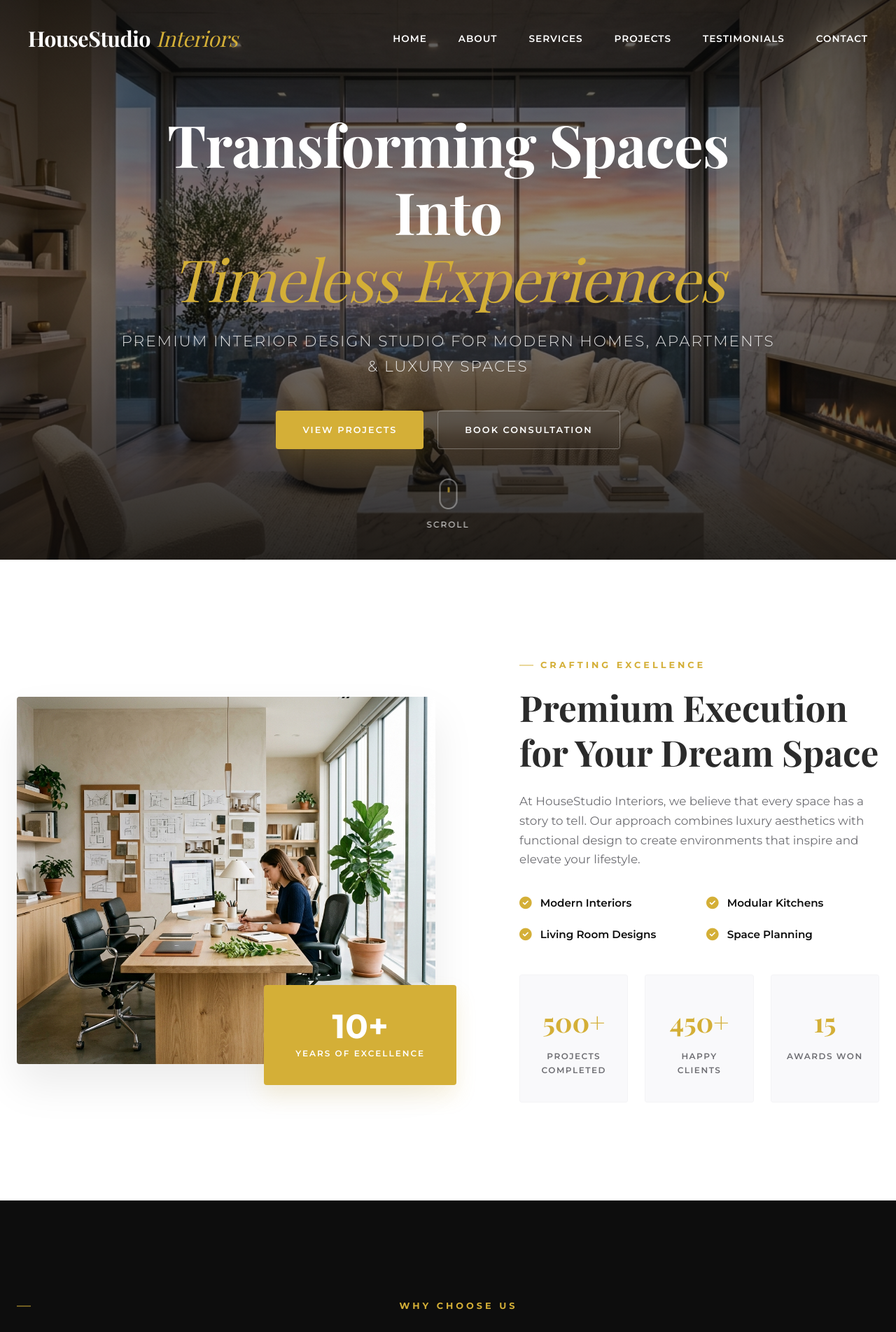
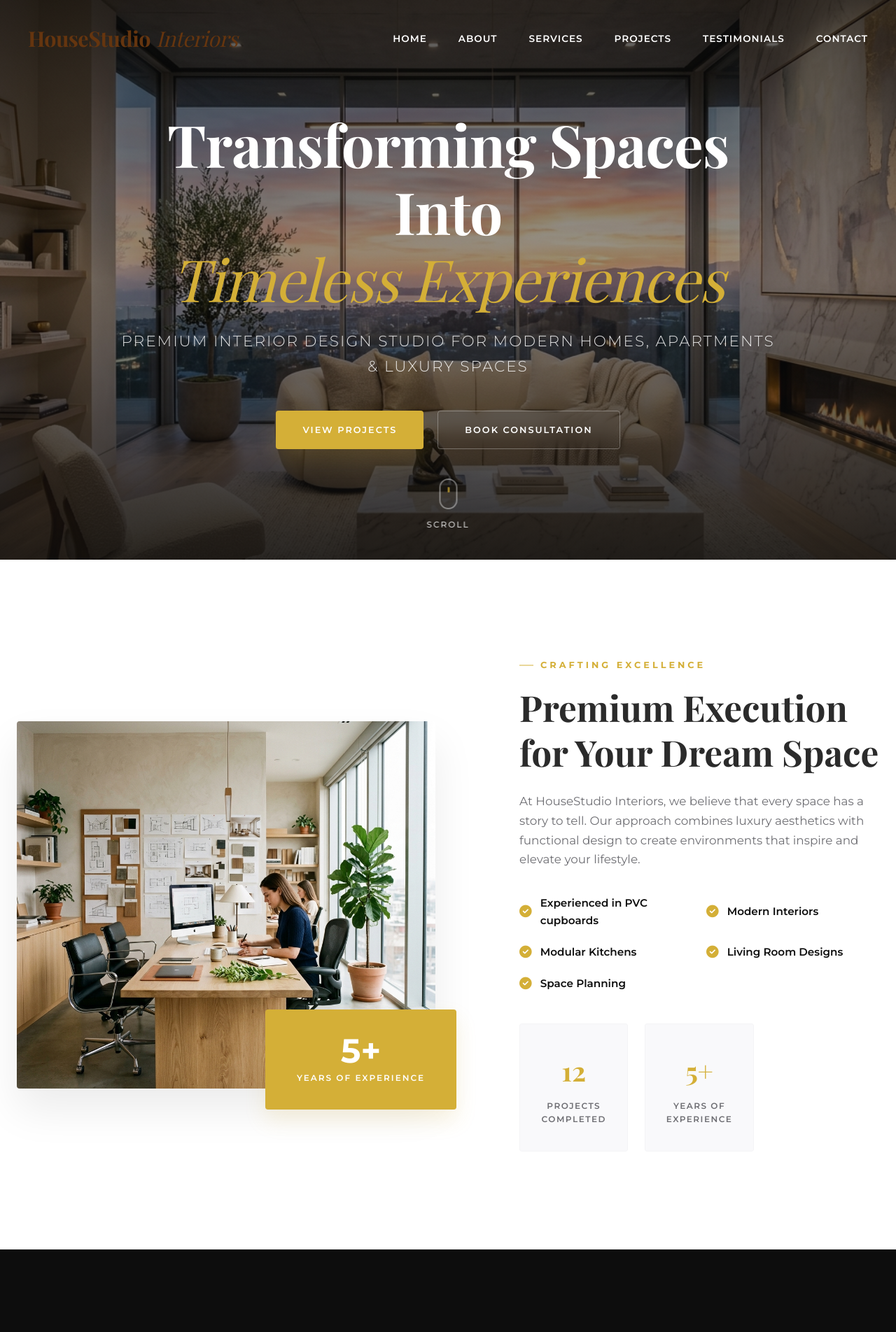
Before and after one commit to mani8979/house, a Next.js app: page / in a window 1280 px wide. Shown: the top 1904 px of the page at 70% size. Built offline with nearby package versions, Linux system fonts and the light colour scheme; no server answers.

Commit message:
Update House Studio styling, about content, and remove 3D visualization

```diff
--- a/src/app/globals.css
+++ b/src/app/globals.css
@@ -206,7 +206,7 @@ img {
     font-family: var(--font-playfair), serif;
     font-size: 1.9rem;
     font-weight: 700;
-    color: var(--white);
+    color: #65350F;
     letter-spacing: -0.5px;
     display: flex;
     align-items: center;
@@ -215,7 +215,7 @@ img {
 
 .logo span {
     font-weight: 400;
-    color: var(--primary);
+    color: #65350F;
     font-style: italic;
 }
 
--- a/src/components/About.js
+++ b/src/components/About.js
@@ -76,6 +76,7 @@ export default function About({ data }) {
   }, []);
 
   const features = data?.features?.length ? data.features : [
+    'Experienced in PVC cupboards',
     'Modern Interiors',
     'Modular Kitchens',
     'Living Room Designs',
@@ -83,9 +84,8 @@ export default function About({ data }) {
   ];
 
   const stats = data?.stats?.length ? data.stats : [
-    { target: 500, suffix: '+', label: 'Projects Completed' },
-    { target: 450, suffix: '+', label: 'Happy Clients' },
-    { target: 15, suffix: '', label: 'Awards Won' }
+    { target: 12, suffix: '', label: 'Projects Completed' },
+    { target: 5, suffix: '+', label: 'Years of Experience' }
   ];
 
   const imageUrl = data?.sideImage ? urlFor(data.sideImage).url() : "/assets/images/about.png";
@@ -105,8 +105,8 @@ export default function About({ data }) {
               quality={90}
             />
             <div className="experience-badge">
-              <span className="years">{data?.yearsOfExperience || '10+'}</span>
-              <span className="text">Years of Excellence</span>
+              <span className="years">{data?.yearsOfExperience || '5+'}</span>
+              <span className="text">Years of Experience</span>
             </div>
           </div>
 
--- a/src/components/Services.js
+++ b/src/components/Services.js
@@ -25,7 +25,8 @@ export default function Services({ services = [] }) {
     };
   }, []);
 
-  if (!services || services.length === 0) return null;
+  const filteredServices = services.filter(service => !service.title.toLowerCase().includes('3d visualization'));
+  if (!filteredServices || filteredServices.length === 0) return null;
 
   return (
     <section id="services" className="services" ref={sectionRef}>
@@ -37,7 +38,7 @@ export default function Services({ services = [] }) {
         </div>
 
         <div className="services-grid">
-          {services.map((service, index) => (
+          {filteredServices.map((service, index) => (
             <div
               key={index}
               className="service-card reveal-up"
```
